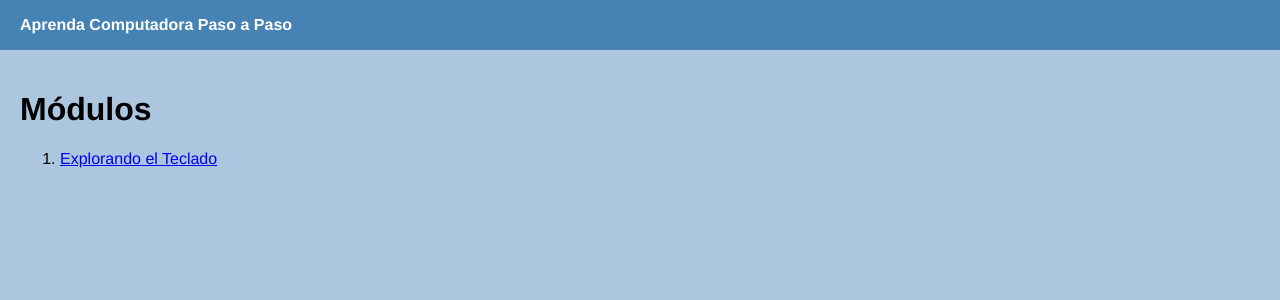
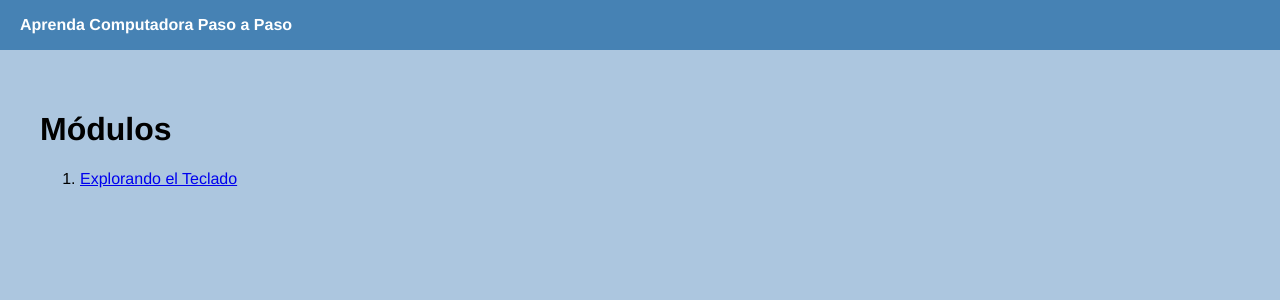
Before and after one commit to Redrogue12/aprenda-computadora, a Vue app: page / in a window 1280 px wide. Shown: the top 300 px of the page. Built offline with nearby package versions, Linux system fonts and the light colour scheme.

Commit message:
add padding to all pages

```diff
--- a/src/App.vue
+++ b/src/App.vue
@@ -1,6 +1,8 @@
 <template>
   <navbar />
-  <router-view :key="$route.fullPath" />
+  <div style="padding: 20px;">
+    <router-view :key="$route.fullPath" />
+  </div>
 </template>
 
 <script>
```
